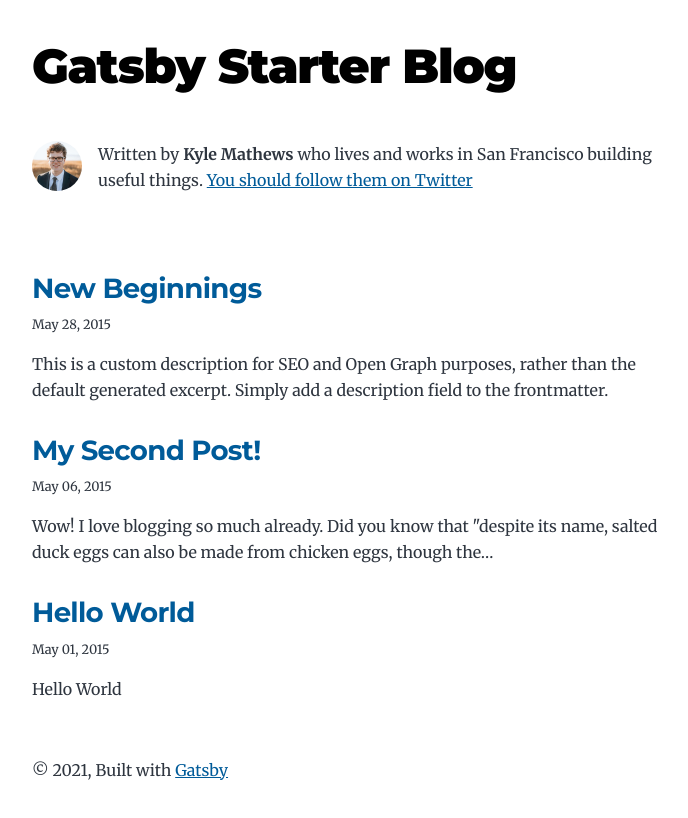
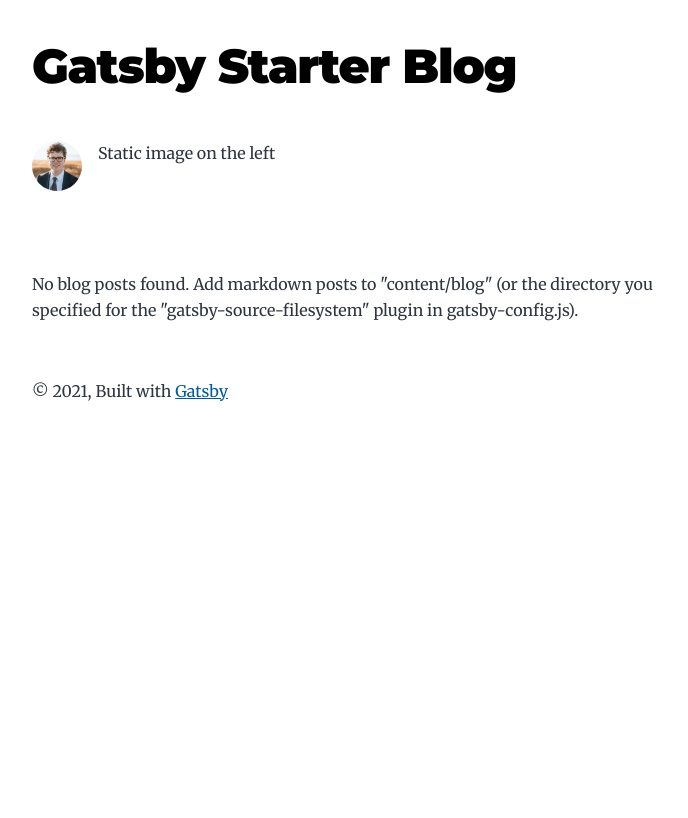
Before and after one commit to LowPulsage/gatsby-starter-netlify-cms, a Gatsby site: page / in a window 1280 px wide. Shown: the whole page, without its empty margins (292-980 px from the left). Built offline with nearby package versions, Linux system fonts and the light colour scheme; Gatsby itself is replaced by a stand-in of ours.

Commit message:
changes to package-lock

```diff
--- a/package.json
+++ b/package.json
@@ -8,6 +8,7 @@
     "url": "https://github.com/gatsbyjs/gatsby/issues"
   },
   "dependencies": {
+    "@babel/runtime": "^7.15.4",
     "gatsby": "^3.11.1",
     "gatsby-plugin-feed": "^3.11.0",
     "gatsby-plugin-gatsby-cloud": "^2.11.0",
--- a/src/components/bio.js
+++ b/src/components/bio.js
@@ -42,15 +42,7 @@
         quality={95}
         alt="Profile picture"
       />
-      {author?.name && (
-        <p>
-          Written by <strong>{author.name}</strong> {author?.summary || null}
-          {` `}
-          <a href={`https://twitter.com/${social?.twitter || ``}`}>
-            You should follow them on Twitter
-          </a>
-        </p>
-      )}
+      Static image on the left
     </div>
   )
 }
--- a/src/pages/index.js
+++ b/src/pages/index.js
@@ -6,10 +6,11 @@
 import Seo from "../components/seo"
 
 const BlogIndex = ({ data, location }) => {
+
   const siteTitle = data.site.siteMetadata?.title || `Title`
   const posts = data.allMarkdownRemark.nodes
 
-  if (posts.length === 0) {
+  if (posts.length !== 0) {
     return (
       <Layout location={location} title={siteTitle}>
         <Seo title="All posts" />
@@ -27,38 +28,6 @@
     <Layout location={location} title={siteTitle}>
       <Seo title="All posts" />
       <Bio />
-      <ol style={{ listStyle: `none` }}>
-        {posts.map(post => {
-          const title = post.frontmatter.title || post.fields.slug
-
-          return (
-            <li key={post.fields.slug}>
-              <article
-                className="post-list-item"
-                itemScope
-                itemType="http://schema.org/Article"
-              >
-                <header>
-                  <h2>
-                    <Link to={post.fields.slug} itemProp="url">
-                      <span itemProp="headline">{title}</span>
-                    </Link>
-                  </h2>
-                  <small>{post.frontmatter.date}</small>
-                </header>
-                <section>
-                  <p
-                    dangerouslySetInnerHTML={{
-                      __html: post.frontmatter.description || post.excerpt,
-                    }}
-                    itemProp="description"
-                  />
-                </section>
-              </article>
-            </li>
-          )
-        })}
-      </ol>
     </Layout>
   )
 }
```
Also changed, not shown: 2 other files.
